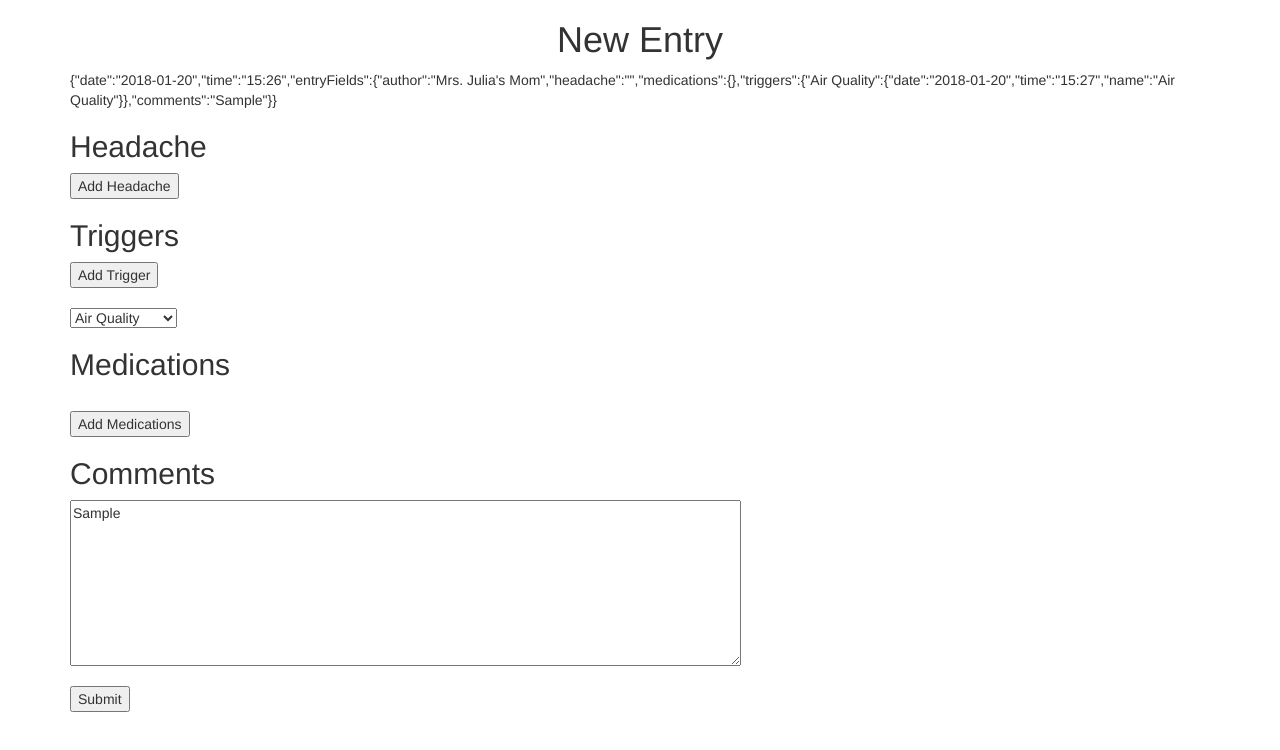
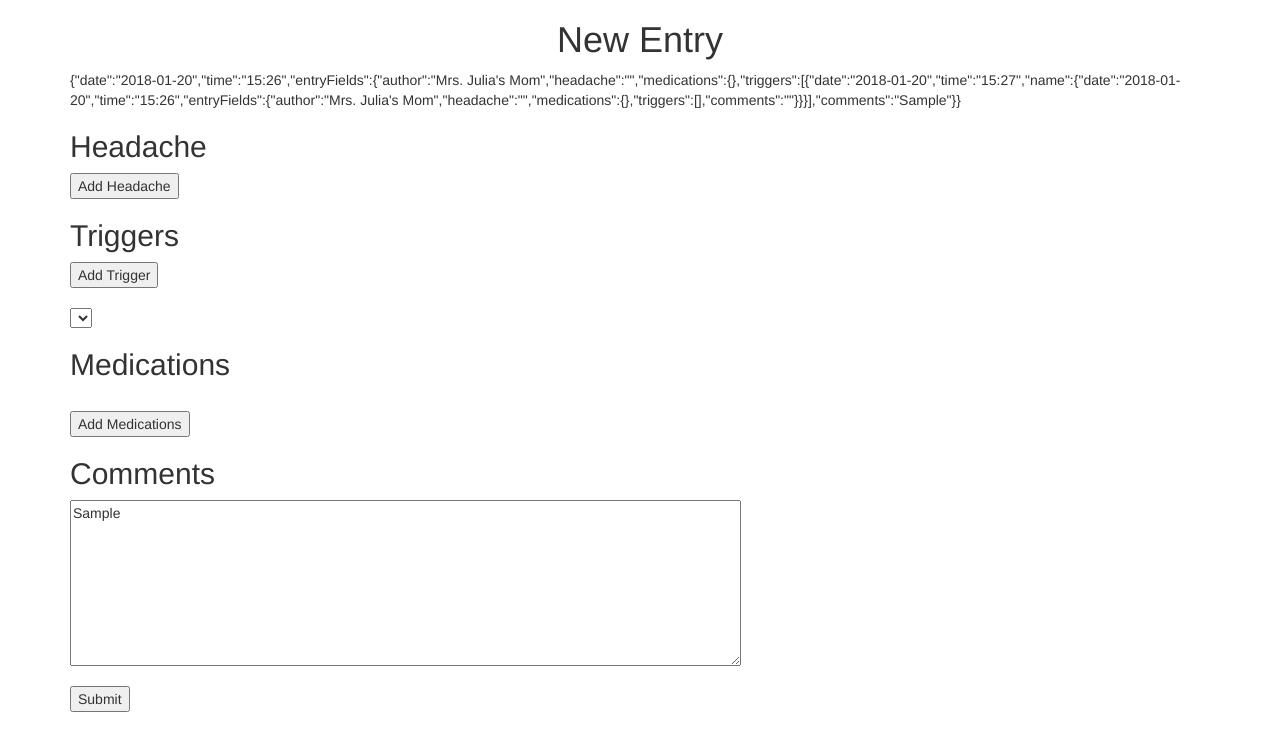
Before and after one commit to abchapman93/new-entry-mini-app, an Angular app: page / in a window 1280 px wide. Both pictures are taken after typing "Sample" into the empty fields and a click on the button "Add Trigger". Shown: the top 750 px of the page. Built offline with nearby package versions, Linux system fonts and the light colour scheme.

Commit message:
working on triggers

```diff
--- a/src/app/entry-form/entry-form.component.html
+++ b/src/app/entry-form/entry-form.component.html
@@ -40,18 +40,15 @@
       <br>
 
 
-          <div class="" *ngFor="let num of numTriggers; index as i" >
+          <div class="" *ngFor="let entry of model.entryFields['triggers']; index as i" >
             <select class="" name="trigger"
-              >
-              <!-- (ngModelChange)="toggleTrigger(trig)" -->
+              [(ngModel)]="model.entryFields.triggers[i]['name']"
+            >
               <option *ngFor="let trig of TRIGGER_VALUES"
-              (ngModelChange)="model.addEntry('triggers', trig)"
-              value="trig]"
-              >{{trig}}</option>
+              [selected]="trig==='Air Quality'"
+                >{{trig.name}}</option>
             </select>
           </div>
-          <!-- [ngModel]="model.entryFields.triggers[trig]?.date" -->
-          <!-- (ngModelChange)="setEntryWithDate('triggers', trig, $event)" -->
 
       <!-- <ul class="triggers">
         <li *ngFor="let trig of TRIGGER_VALUES; index as i"
--- a/src/app/entry-form/entry-form.component.ts
+++ b/src/app/entry-form/entry-form.component.ts
@@ -12,8 +12,10 @@ import { Entry } from '../entry';
 export class EntryFormComponent implements OnInit {
 
   // TODO: Read these in from somewhere else
-  TRIGGER_VALUES = ['Air Quality', 'Lack of Sleep',
+  TRIGGER_NAMES = ['Air Quality', 'Lack of Sleep',
               'Food', 'Light'];
+  TRIGGER_VALUES = [];
+
 
   MEDICATION_VALUES = ['Ibuprofen 200mg', 'Tylenol 100mg'];
   hasHeadache = false;
@@ -39,6 +41,9 @@ export class EntryFormComponent implements OnInit {
 
   constructor() {
     this.numTriggers = [];
+    for (name in this.TRIGGER_NAMES) {
+      this.TRIGGER_VALUES.push(new Entry(name));
+    }
   }
 
   ngOnInit() {
@@ -59,6 +64,10 @@ export class EntryFormComponent implements OnInit {
   }
 
   addOneTrigger() {
+    console.log("In addOneTrigger")
+    console.log(this.model.entryFields['triggers'].length)
+    if (this.model.entryFields['triggers'].length === this.TRIGGER_VALUES.length)
+      return
     this.numTriggers.push(this.numTriggers.length + 1);
     this.hasTrigger = true;
     this.model.addEntry('triggers', this.TRIGGER_VALUES[this.numTriggers.length-1]);
--- a/src/app/entry.ts
+++ b/src/app/entry.ts
@@ -62,7 +62,7 @@ export class Entry extends BaseEntryField {
                       'author': "Mrs. Julia's Mom",
                       'headache': '',
                       'medications': {},
-                      'triggers': {},
+                      'triggers': [],
                       'comments': ''
                         } // This will contain strings mapping to EntryFields
                           // ie., "headache": HeadacheEntry, etc...
@@ -101,14 +101,16 @@ export class Entry extends BaseEntryField {
   }
 
   addEntry(field, name) {
-    console.log("Here")
+    console.log("Here now")
     console.log(field + name);
     console.log(this.entryFields);
     if (field === 'medication')
       this.entryFields.medications[name] = new MedicationEntry(name);
 
     if (field === 'triggers'){
-      this.entryFields.triggers[name] = new TriggerEntry(name);
+      console.log("here!!!")
+      // Changing this to be a list
+      this.entryFields.triggers.push(new TriggerEntry(name));
     }
   }
 
```
